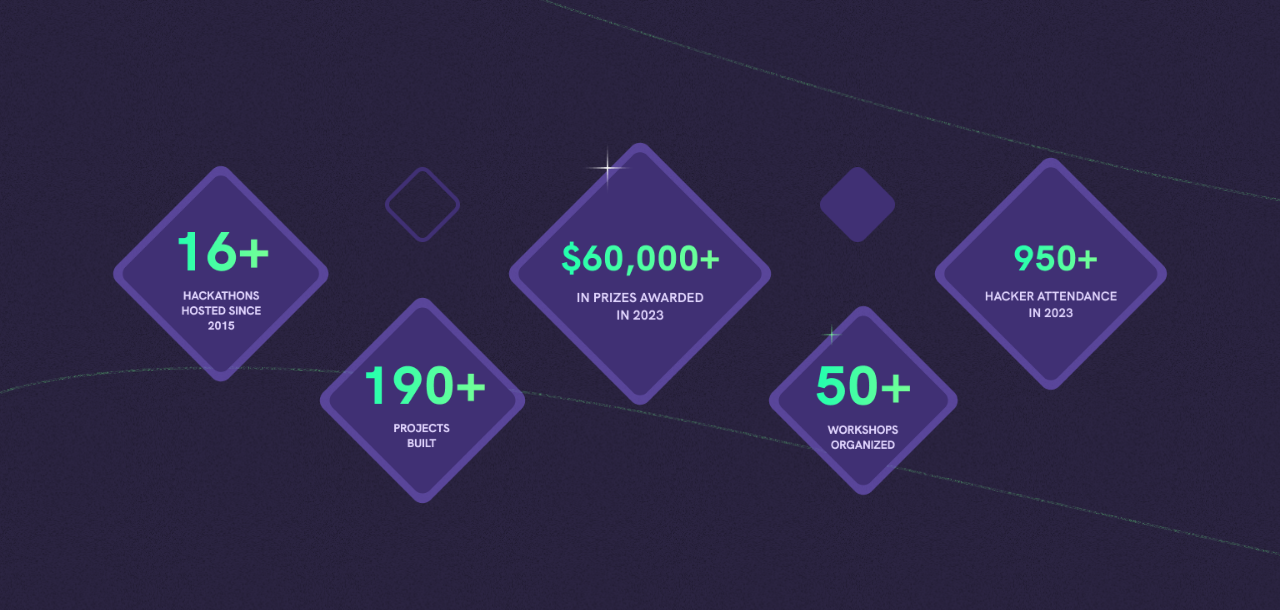
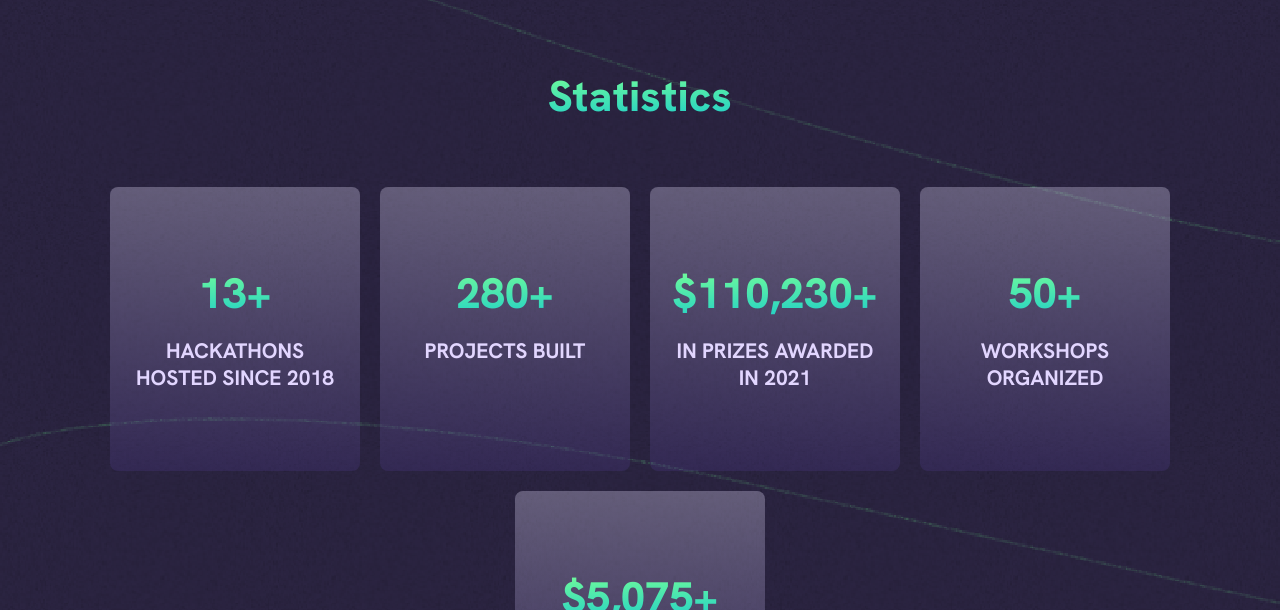
Before and after one commit to nwplus/www, a Next.js app: page / in a window 1280 px wide. Shown: the part 1950-2560 px from the top of the page. Built offline with nearby package versions, Linux system fonts and the light colour scheme; no server answers; the database is empty.

Commit message:
Add new stats section

```diff
--- a/components/Stats.js
+++ b/components/Stats.js
@@ -1,30 +1,55 @@
-import React, { useState, useEffect } from 'react';
+import React from 'react';
 import styled from 'styled-components';
+import { Title1 } from './Typography';
 
-const PC_STATS = 'assets/webStats.png';
-const MOBILE_STATS = 'assets/mobileStats.svg'
+const StatsContainer = styled.div`
+  display: flex;
+  flex-wrap: wrap;
+  gap: 20px;
+  justify-content: center;
+`;
 
-const Image = styled.img`
-    width: 100%;
-`
+const StatContainer = styled.div`
+  width: 250px;
+  display: flex;
+  flex-direction: column;
+  gap: 16px;
+  padding: 80px 20px;
+  background-image: linear-gradient(to bottom, #e9e2ff4d, #4836814d);
+  border-radius: 8px;
+  text-align: center;
 
-export default function Stats () {
-    const [width, setWidth] = useState(window.innerWidth);
-    const mobileBreakpoint = 768;
+  ${(p) => p.theme.mediaQueries.mobile} {
+    width: 150px;
+    padding: 40px 16px;
+  }
+`;
 
-    useEffect(() => {
-        window.addEventListener("resize", () => setWidth(window.innerWidth));
-      }, []);
+const StatDescription = styled.div`
+  font-size: 21px;
+  color: #e2d6ff;
+  text-transform: uppercase;
+  font-weight: bold;
 
-    return (
-        <>
-            {
-                width <= mobileBreakpoint ? (
-                    <Image src={MOBILE_STATS} />
-                ) : (
-                    <Image src={PC_STATS} />
-                )
-            }
-        </>
-    )
+  ${(p) => p.theme.mediaQueries.mobile} {
+    font-size: 16px;
+  }
+`;
+/**
+ *
+ * @param {{ stats: { title: string, description: string }[] }} props
+ * @returns
+ */
+export default function Stats(props) {
+
+  return (
+    <StatsContainer numRows={props.stats.length}>
+      {props.stats.map((s, i) => (
+        <StatContainer key={i}>
+          <Title1 withGradient>{s.title}</Title1>
+          <StatDescription>{s.description}</StatDescription>
+        </StatContainer>
+      ))}
+    </StatsContainer>
+  );
 }
--- a/pages/index.js
+++ b/pages/index.js
@@ -63,15 +63,26 @@ const AboutHeader = styled.div`
 
 const AboutSection = styled.div`
   display: flex;
-  flex-direction: row;
+  flex-direction: column;
   align-items: center;
   gap: 64px;
 
   ${(p) => p.theme.mediaQueries.mobile} {
-    flex-direction: column;
     gap: 32px;
   }
 `;
+
+const StatsSection = styled.div`
+  display: flex;
+  flex-direction: column;
+  align-items: center;
+  gap: 64px;
+  margin-top: 8em;
+
+  ${(p) => p.theme.mediaQueries.mobile} {
+    gap: 32px;
+  }
+`
 
 const GalleryContainer = styled.div`
   display: flex;
@@ -196,7 +207,18 @@ export default function Home() {
               />
             </GalleryContainer>
           </AboutSection>
-          <Stats />
+          <StatsSection>
+            <Title1 withGradient align='center'>
+              Statistics
+            </Title1>
+            <Stats stats={[
+              { title: "13+", description: "hackathons hosted since 2018" },
+              { title: "280+", description: "projects built" },
+              { title: "$110,230+", description: "in prizes awarded in 2021" },
+              { title: "50+", description: "workshops organized" },
+              { title: "$5,075+", description: "donations to charity in 2021" },
+            ]}/>
+          </StatsSection>
         </ContentContainer>
         <ContentContainer
           id="hackathons"
```
Also changed, not shown: 1 other file (tests, documents, lock files or other folders).
